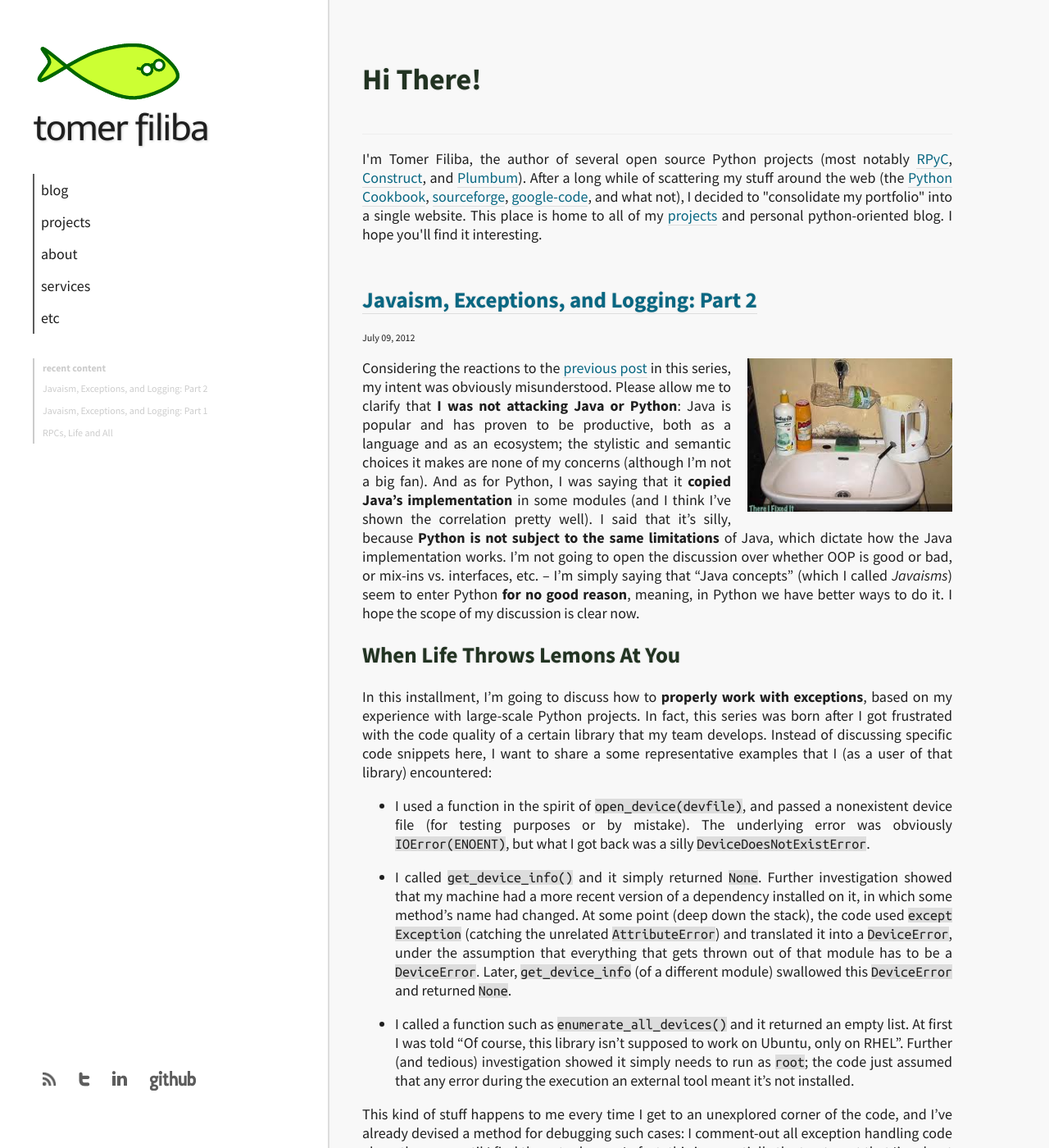
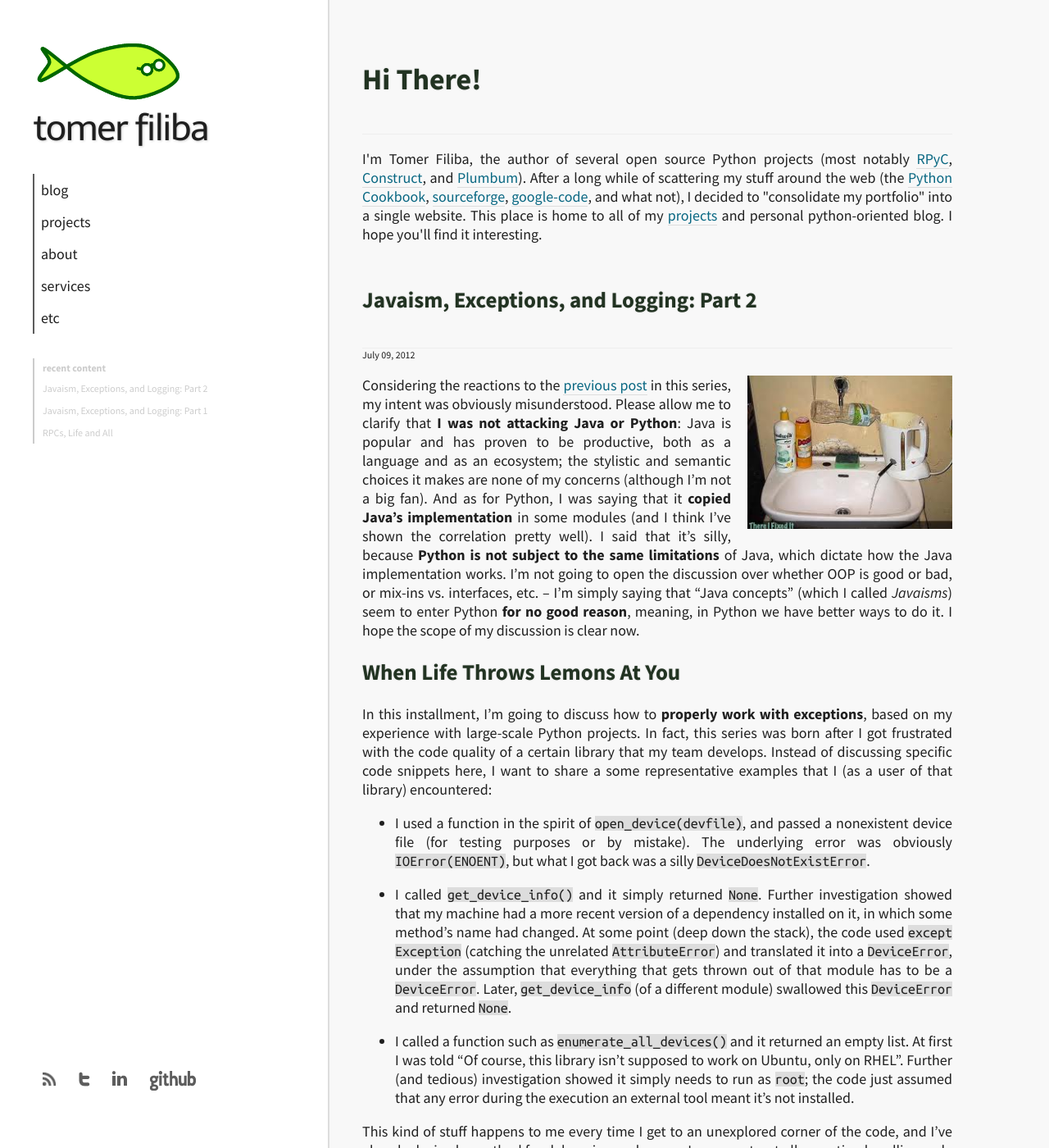
Before and after one commit to tomerfiliba/tomerfiliba.github.io, a Jekyll site: the page built from index.html, in a window 1280 px wide and 1400 px high. Shown: the whole window at 82% size. Built offline with Jekyll 4.4.1, drawn with Linux system fonts in a browser that asks for light colours; Markdown is read by kramdown in place of the engine named in the settings.

Commit message:
new design

```diff
--- a/_layouts/default.html
+++ b/_layouts/default.html
@@ -76,7 +76,7 @@ layout: nil
             {% unless p.draft %}
                 <div class="menuitem">
                     <span class="datebox">{{ p.date | date: '%B %d' }}</span>
-                    <a href="{{p.url}}" title="under {{p.categories | first}}">{{p.title}}</a>
+                    <a href="{{p.url}}" title="/{{p.categories | first}}">{{p.title}}</a>
                 </div>
             {% endunless %}
             {% endfor %}
--- a/index.html
+++ b/index.html
@@ -19,11 +19,11 @@ I hope you'll find it interesting.</p>
 {% unless post.draft %}
 
     <div class="section">
-        <h2><a href="{{ post.url }}" class="blog-title">{{ post.title }}</a></h2>
-        <span class="datebox">{{ post.date | date: '%B %d, %Y' }}</span>
-        {{ post.content }}
-        <span class="comments"><a href="{{ post.url }}">Comment on the post's page</a></span>
+        <a href="{{ post.url }}"><h2>{{ post.title }}</h2></a>
     </div>
+    <span class="datebox">{{ post.date | date: '%B %d, %Y' }}</span>
+    {{ post.content }}
+    <span class="comments"><a href="{{ post.url }}">Comment on the post's page</a></span>
 
 {% endunless %}
 {% endfor %}
--- a/static/css/theme.css
+++ b/static/css/theme.css
@@ -94,6 +94,7 @@ div.menuitem a {
     -ms-transition: 0.2s ease;
     transition: 0.2s ease;
     border: none;
+    display: block;
 }
 
 #navigation div.menuitem {
```
